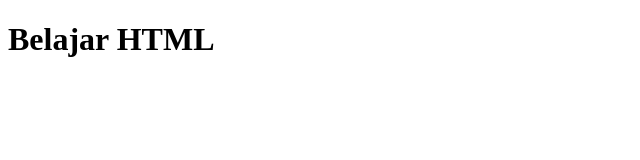
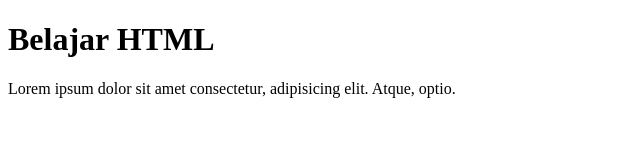
Before and after one commit to Ibnu-bot/belajarweb, a plain HTML site: page coba.html in a window 1280 px wide. Shown: the whole page, without its empty margins (0-640 px from the left). Drawn offline with Linux system fonts and the light colour scheme.

Commit message:
feat: menambahkan paragraf di coba.html

```diff
--- a/coba.html
+++ b/coba.html
@@ -7,5 +7,6 @@
 </head>
 <body>
   <h1>Belajar HTML</h1>
+  <p>Lorem ipsum dolor sit amet consectetur, adipisicing elit. Atque, optio.</p>
 </body>
 </html>
```
